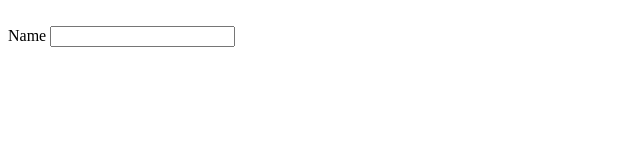
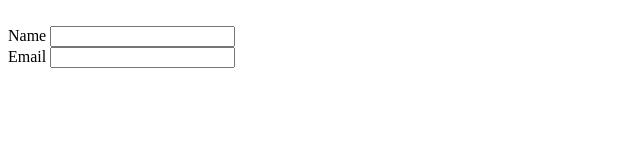
Before and after one commit to mahdienaeij21-byte/html-projrct1, a plain HTML site: page index.html in a window 1280 px wide. Shown: the whole page, without its empty margins (0-640 px from the left). Drawn offline with Linux system fonts and the light colour scheme.

Commit message:
Add email label and placeholder text

```diff
--- a/index.html
+++ b/index.html
@@ -6,10 +6,14 @@
     <title>My Feedback Form</title>
 </head>
 <body>
+    <lo>
     <form action="#">
         <br>
         <label for="name"> Name</label>
-        <input type="text" id
+        <input type="text" id="name">
+        <br>
+        <label for="email">Email</label>
+        <input type="email" id="email"
 
 
 
@@ -17,5 +21,6 @@
 
 
     </form>
+    </lo>
 </body>
 </html>
```
